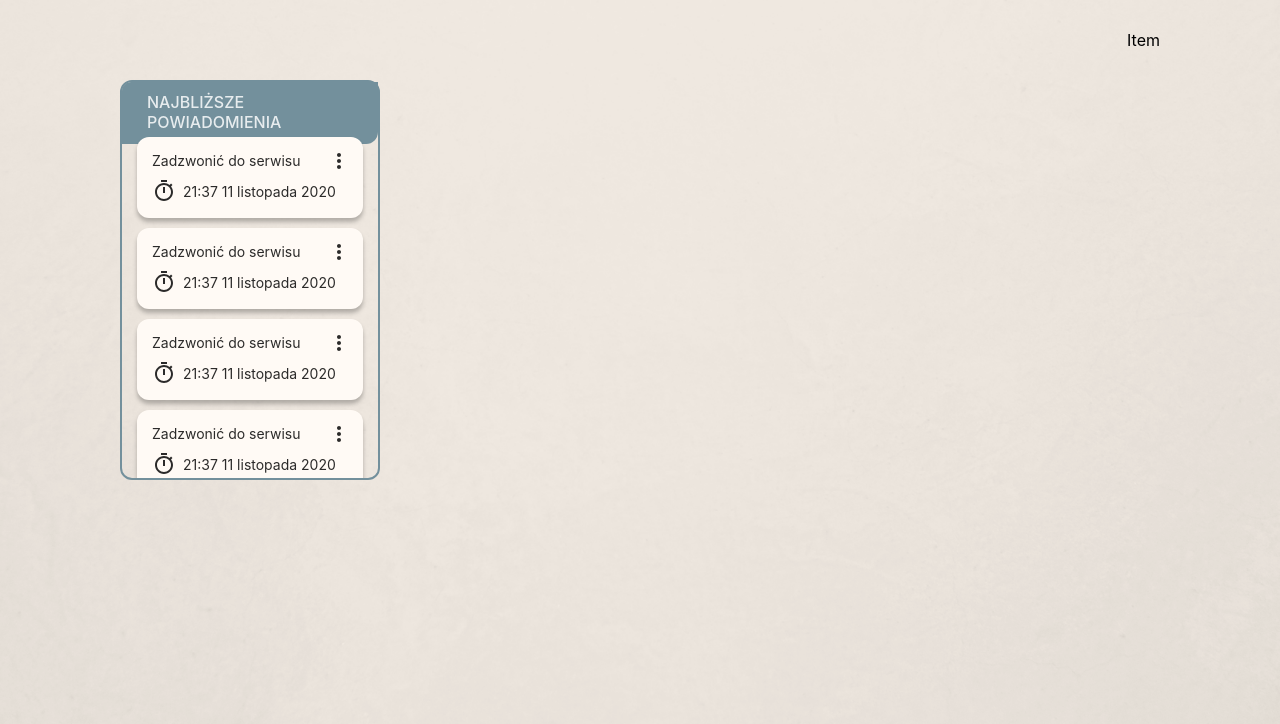
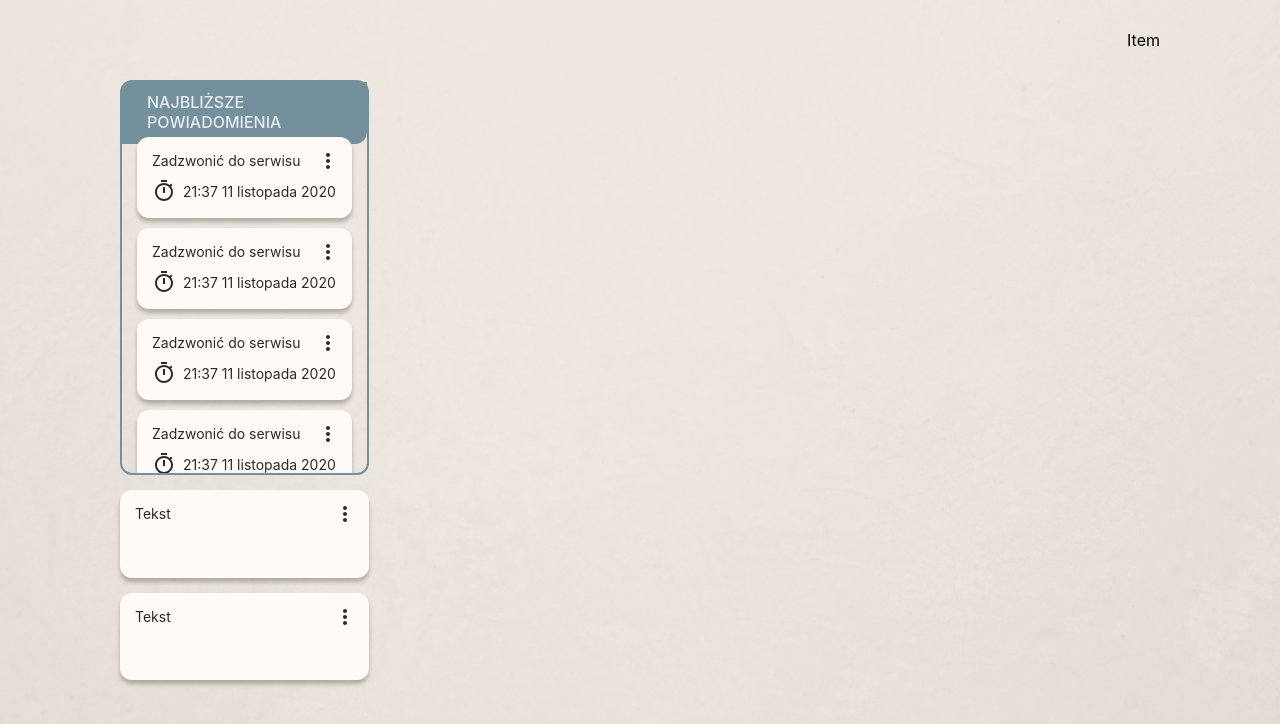
Before and after one commit to KamilPieronczyk/MemoHelp, a React (Create React App) app: page / in a window 1280 px wide. Shown: the top 724 px of the page. Built offline with nearby package versions, Linux system fonts and the light colour scheme.

Commit message:
sticky note

```diff
--- a/src/screens/Home/Home.js
+++ b/src/screens/Home/Home.js
@@ -2,12 +2,15 @@ import React from 'react'
 import styled from 'styled-components'
 
 import {NotificationsList} from './NotificationsList/NotificationsList'
+import {StickyNote} from './StickyNote'
 
 export default function Home() {
   return (
     <Container>
       <WidgetContainer>
         <NotificationsList />
+        <StickyNote index={1}/>
+        <StickyNote index={2}/>
       </WidgetContainer>
     </Container>
   )
@@ -15,7 +18,7 @@ export default function Home() {
 
 const Container = styled.div`
   width: 100%;
-  height: calc(100vh - 100px);
+  height: calc(100vh - 200px);
   position: relative;
 `
 
@@ -24,5 +27,6 @@ const WidgetContainer = styled.div`
   top: 0; right: 0; bottom: 0; left: 0;
   display: grid;
   grid-template-columns: 1fr 1fr 1fr 1fr;
-  grid-template-rows: 4fr 3fr;
+  grid-template-rows: repeat(6, 1fr);
+  grid-gap: 15px;
 `
--- a/src/screens/Home/NotificationsList/NotificationsList.js
+++ b/src/screens/Home/NotificationsList/NotificationsList.js
@@ -13,11 +13,6 @@ export function NotificationsList() {
         <NotificationCard message="Zadzwonić do serwisu" time="21:37 11 listopada 2020" id="1"/>
         <NotificationCard message="Zadzwonić do serwisu" time="21:37 11 listopada 2020" id="1"/>
         <NotificationCard message="Zadzwonić do serwisu" time="21:37 11 listopada 2020" id="1"/>
-        <NotificationCard message="Zadzwonić do serwisu" time="21:37 11 listopada 2020" id="1"/>
-        <NotificationCard message="Zadzwonić do serwisu" time="21:37 11 listopada 2020" id="1"/>
-        <NotificationCard message="Zadzwonić do serwisu" time="21:37 11 listopada 2020" id="1"/>
-        <NotificationCard message="Zadzwonić do serwisu" time="21:37 11 listopada 2020" id="1"/>
-        <NotificationCard message="Zadzwonić do serwisu" time="21:37 11 listopada 2020" id="1"/>
       </List>
     </Container>
   )
@@ -25,7 +20,7 @@ export function NotificationsList() {
 
 const Container = styled.div`
   grid-area: 1 / span 1;
-  grid-row: 1 / span 1;
+  grid-row: 1 / span 4;
   border: #73909C solid 2px;
   border-radius: 12px;
   box-sizing: border-box;
--- /dev/null
+++ b/src/screens/Home/StickyNote.js
@@ -0,0 +1,39 @@
+import React from 'react'
+import IconButton from '@material-ui/core/IconButton';
+import MoreIcon from '@material-ui/icons/MoreVert';
+import { withStyles } from '@material-ui/core/styles';
+import styled from 'styled-components'
+
+
+export function StickyNote(props) {
+  return (
+    <Container index={props.index}>
+      Tekst
+      <MoreIconContainer>
+        <MoreIcon />
+      </MoreIconContainer>
+    </Container>
+  )
+}
+
+const Container = styled.div`
+  grid-area: 1 / span 1;
+  grid-row: ${props => props.index + 4} / span 1;
+  background-color: #FFFAF5;
+  border-radius: 12px;
+  box-sizing: border-box;
+  position: relative;
+  padding: 15px;
+  font-size: 14px;
+  color: rgba(0,0,0,.83);
+  box-shadow: 0px 4px 4px rgba(0, 0, 0, 0.25);
+`
+
+const MoreIconContainer = withStyles((theme) => ({
+  root: {
+    position: 'absolute',
+    top: 0,
+    right: 0,
+    color: 'rgba(0,0,0,.83)',
+  },
+}))(IconButton);
```
